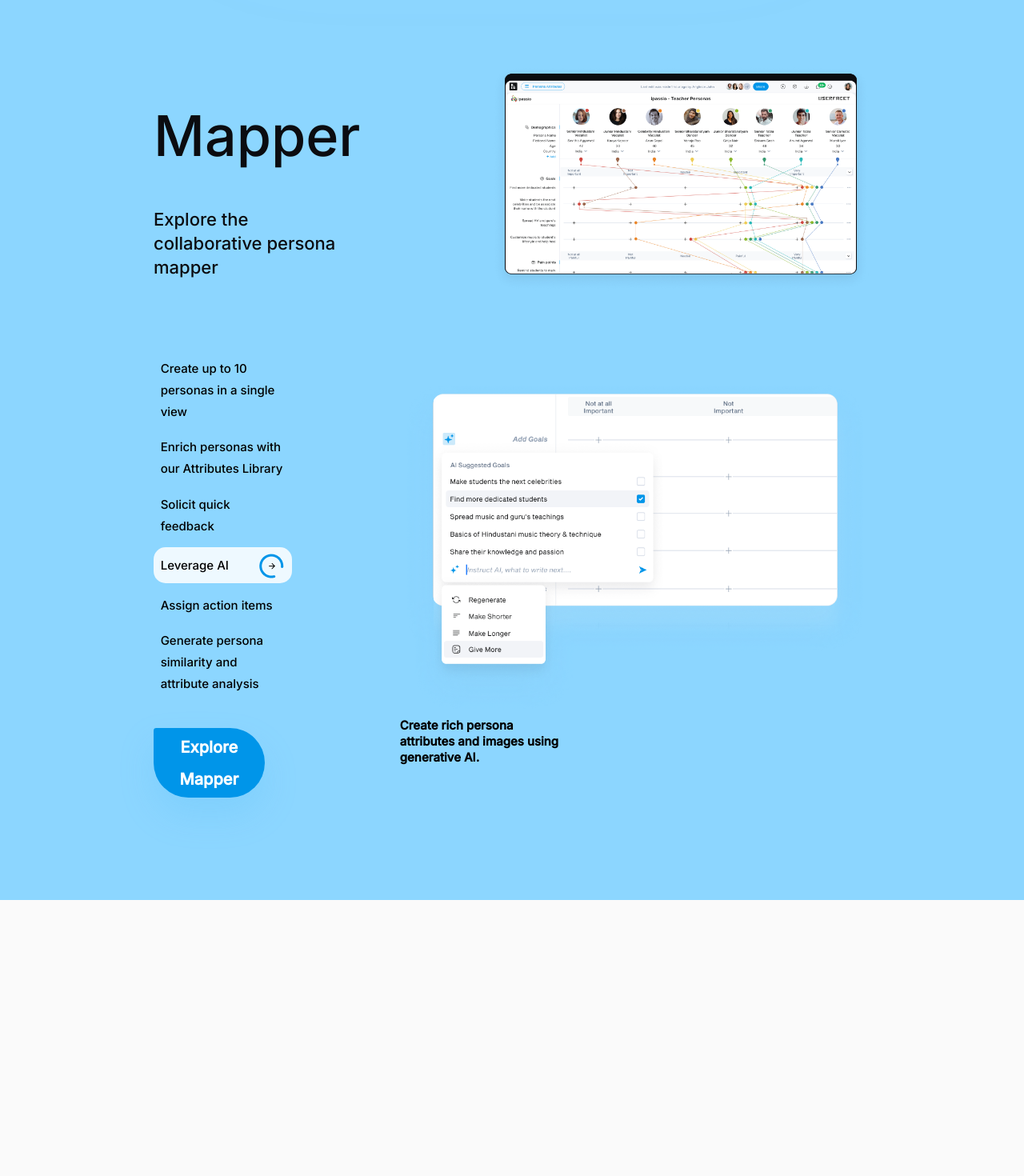
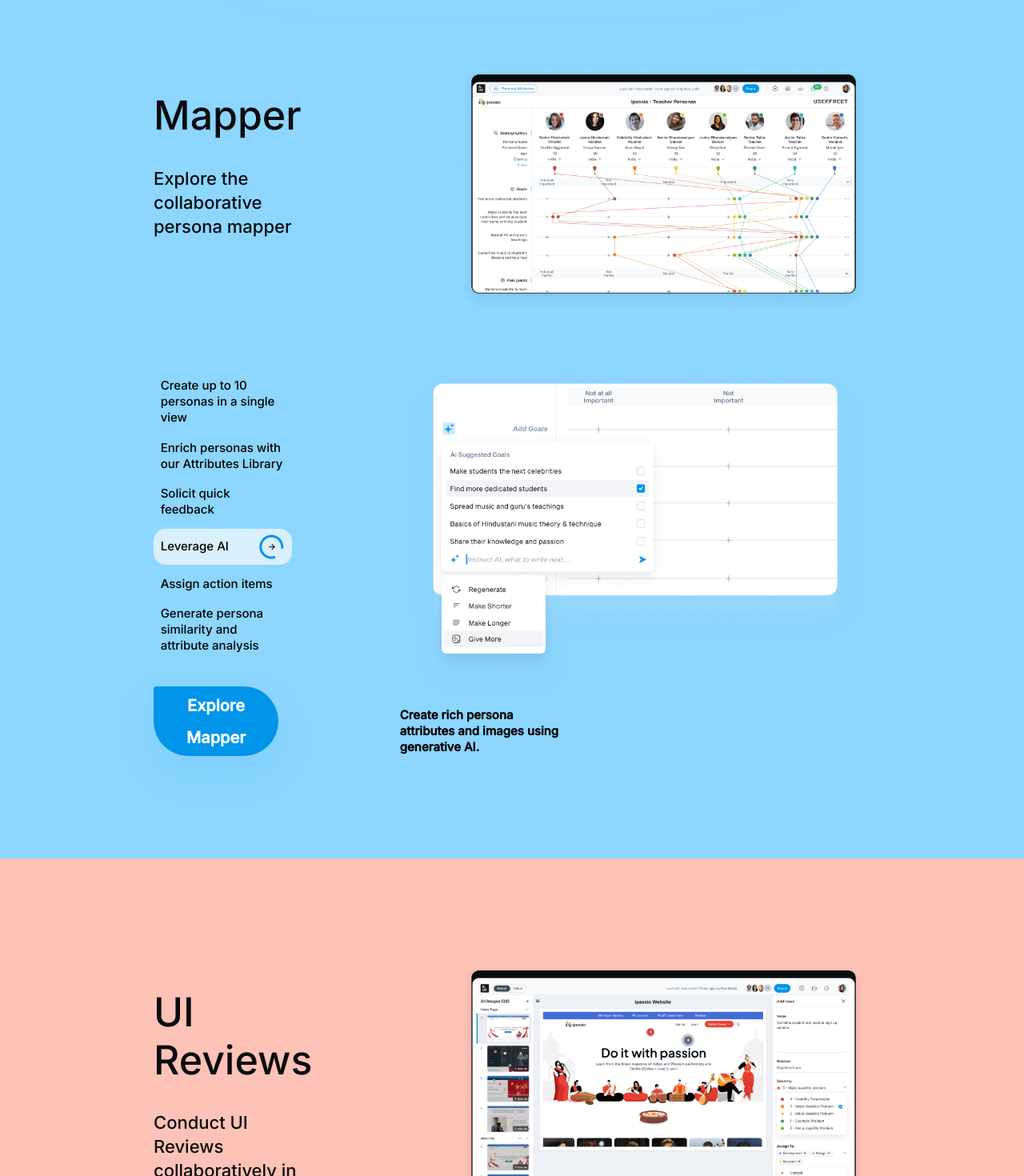
Before and after one commit to shivpujan12/homepage, a React (Create React App) app: page / in a window 1280 px wide. Shown: the part 1060-2530 px from the top of the page at 80% size. Before the commit the page ends 2185 px from the top, so only its background shows below. Built offline with nearby package versions, Linux system fonts and the light colour scheme.

Commit message:
did the UIReviewJS

```diff
--- a/src/App.js
+++ b/src/App.js
@@ -2,7 +2,12 @@ import "./App.css";
 import logo from "../src/assets/logo.svg";
 import personImage from "../src/assets/image 227.png";
 import tick from "../src/assets/tick.svg";
-import Mapper from "../src/Mapper.js"
+import Mapper from "./pages/Mapper.js";
+import mapperImage from "../src/assets/Group 48108118.png";
+import courselImage from "../src/assets/Group 48109136.png";
+import roundArrow from "../src/assets/Group 48109151.png";
+import uiImage from "../src/assets/Group 48109445.png";
+import uiCourselImage from "../src/assets/Group 48109412.png";
 
 function App() {
   return (
@@ -11,7 +16,45 @@ function App() {
       <Greet />
       {/* <Greet_Mobile /> */}
       <Auth />
-      <Mapper />
+      <Mapper
+        introImage={mapperImage}
+        courselImage={courselImage}
+        roundArrow={roundArrow}
+        colorCode={"#8cd6ff"}
+        title={"Mapper"}
+        subtitle={"Explore the collaborative persona mapper"}
+        list={[
+          "Create up to 10 personas in a single view",
+          "Enrich personas with our Attributes Library",
+          "Solicit quick feedback",
+          "Leverage AI ",
+          "Assign action items",
+          "Generate persona similarity and attribute analysis",
+        ]}
+        message ={"Create rich persona attributes and images using generative AI."}
+        accentColor = {"#0095E9"}
+        shadowColor = {"#71C8F8"}
+
+      />
+      <Mapper
+        introImage={uiImage}
+        courselImage={uiCourselImage}
+        roundArrow={roundArrow}
+        colorCode={"#FEC2B6"}
+        title = {"UI Reviews"}
+        subtitle = {"Conduct UI Reviews collaboratively in no time."}
+        list={[
+          "Upload screens or screenshots.",
+          "Click anywhere to add an issue and its severity.",
+          "Add reasons and recommendations to fix the issues.",
+          "Assign issues to individuals or teams.",
+          "Create and share UI Review reports.",
+          "Assign issues to individuals or teams."
+        ]}
+        message = {"Make each issue actionable by adding a severity to it."}
+        accentColor = {"#FA5F3D"}
+        shadowColor = {"#E9796233"}
+      />
     </div>
   );
 }
@@ -76,8 +119,8 @@ function Greet_Mobile() {
     <div className="greet-mobile">
       <div className="greet-message">
         <div>Better,</div>
-        <div style={{fontSize:"90px"}} >Faster</div>
-        <div style={{fontSize:"80px"}} >More</div>
+        <div style={{ fontSize: "90px" }}>Faster</div>
+        <div style={{ fontSize: "80px" }}>More</div>
         <div className="greet-row-two">
           <div>Acti</div>
           <div className="person-image">
@@ -158,5 +201,4 @@ function Auth_Form() {
 }
 //Auth: End
 
-
 export default App;
--- a/src/Mapper.js
+++ /dev/null
@@ -1,39 +0,0 @@
-import "../src/stylesheets/mapper.css";
-import mapperImage from "../src/assets/Group 48108118.png";
-import courselImage from "../src/assets/Group 48109136.png";
-import roundArrow from "../src/assets/Group 48109151.png";
-
-export default function Mapper() {
-  return (
-    <div className="mapper">
-      <div className="info-section">
-        <div className="details">
-          <h1>Mapper</h1>
-          <div>Explore the collaborative persona mapper</div>
-        </div>
-        <div className="mapper-image">
-          <img src={mapperImage} />
-        </div>
-      </div>
-      <div className="description">
-        <div className="row-1">
-          <div className="list-items">
-            <div>Create up to 10 personas in a single view</div>
-            <div>Enrich personas with our Attributes Library</div>
-            <div>Solicit quick feedback</div>
-            <div className="mapper-active">
-              Leverage AI <img src={roundArrow}></img>
-            </div>
-            <div>Assign action items</div>
-            <div>Generate persona similarity and attribute analysis</div>
-            <div className="start-button">Explore Mapper</div>
-          </div>
-          <div className="coursel-images">
-            <img src={courselImage} />
-            <div className="mapper-message">Create rich persona attributes and images using generative AI.</div>
-          </div>
-        </div>
-      </div>
-    </div>
-  );
-}
--- /dev/null
+++ b/src/pages/Mapper.js
@@ -0,0 +1,40 @@
+import "../../src/stylesheets/mapper.css";
+
+
+export default function Mapper(props) {
+  return (
+    <div className="mapper" style={{background: props.colorCode}}>
+      <div className="info-section">
+        <div className="details">
+          <h1>{props.title}</h1>
+          <div>{props.subtitle}</div>
+        </div>
+        <div className="mapper-image">
+          <img src={props.introImage} />
+        </div>
+      </div>
+      <div className="description">
+        <div className="row-1">
+          <div className="list-items">
+            <div>{props.list[0]}</div>
+            <div>{props.list[1]}</div>
+            <div>{props.list[2]}</div>
+            <div className="mapper-active">
+            {props.list[3]}<img src={props.roundArrow}></img>
+            </div>
+            <div>{props.list[4]}</div>
+            <div>{props.list[5]}</div>
+            <div className="start-button" style={{
+              backgroundColor: props.accentColor,
+              boxShadow:  "220px 80px 20px 0px $props.shadowColor"
+            }}>Explore {props.title}</div>
+          </div>
+          <div className="coursel-images">
+            <img src={props.courselImage} />
+            <div className="mapper-message">{props.message}</div>
+          </div>
+        </div>
+      </div>
+    </div>
+  );
+}
--- a/src/stylesheets/mapper.css
+++ b/src/stylesheets/mapper.css
@@ -42,7 +42,7 @@
   color: #0b0c10;
   text-align: start;
   font-family: Inter;
-  font-size: 70px;
+  font-size: 50px;
   font-style: normal;
   font-weight: 500;
   line-height: normal;
@@ -76,7 +76,7 @@
 }
 
 .list-items .start-button{
-    width: 70%;
+    width: 80%;
     margin-top: 22%;
     font-family: Inter;
 font-size: 20px;
@@ -102,7 +102,7 @@ text-align: center;
   font-family: Inter;
   font-size: 15px;
   font-weight: 500;
-  line-height: 27px;
+  line-height: 20px;
   letter-spacing: 0px;
   text-align: left;
 }
@@ -117,7 +117,7 @@ text-align: center;
 
 .mapper-active{
     display: flex;
-    background: #EEF9FF;
+    background: #fafafab4;
     align-items: center;
     color: black;
     border-radius: 15px;
```
Also changed, not shown: src/assets/Group 48109412.png (added), src/assets/Group 48109445.png (added), src/pages/Testimonials.js (added).
